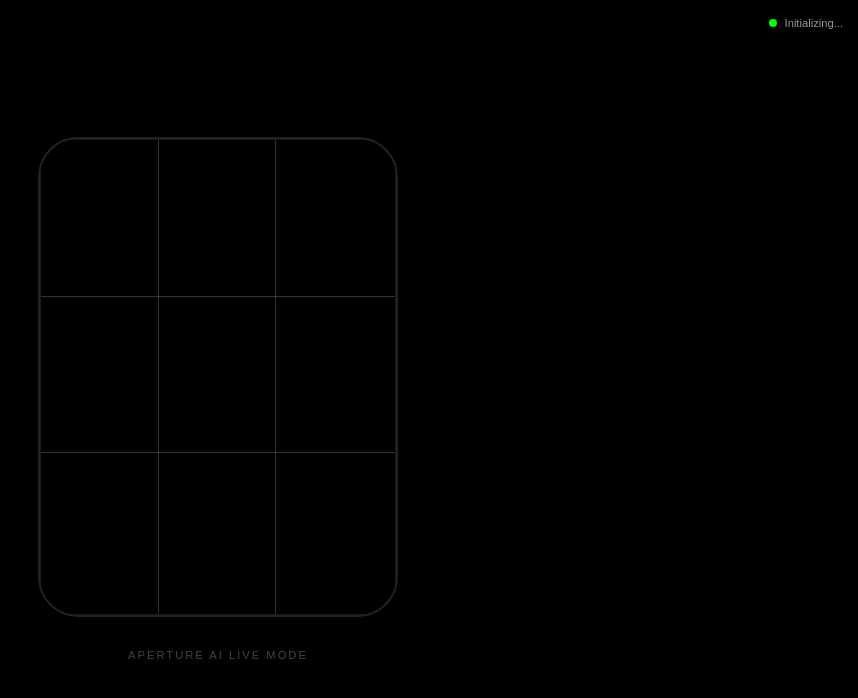
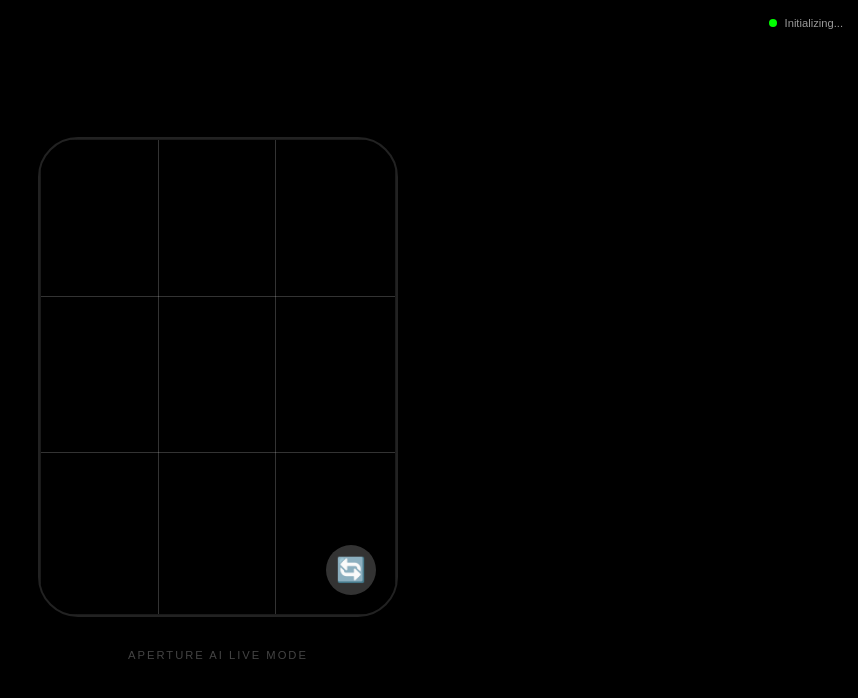
Before and after one commit to arliking13/aperture-ai, a Next.js app: page / in a window 1280 px wide. Shown: the top 698 px of the page, without its empty margins (422-1280 px from the left). Built offline with nearby package versions, Linux system fonts and the light colour scheme; no server answers.

Commit message:
page.tsx update

```diff
--- a/src/app/page.tsx
+++ b/src/app/page.tsx
@@ -1,41 +1,46 @@
 "use client";
-import React, { useRef, useState, useEffect } from 'react';
+import React, { useRef, useState, useEffect, useCallback } from 'react';
 import { analyzeFrame } from './actions';
 
-export default function PhotoCoach() {
+export default function PosingCoach() {
   const videoRef = useRef<HTMLVideoElement>(null);
   const canvasRef = useRef<HTMLCanvasElement>(null);
   const [advice, setAdvice] = useState<string | null>(null);
   const [showToast, setShowToast] = useState(false);
-  const [status, setStatus] = useState("Initializing..."); // Diagnostic status
+  const [status, setStatus] = useState("Initializing...");
+  const [facingMode, setFacingMode] = useState<"user" | "environment">("environment");
 
-  useEffect(() => {
-    async function startCamera() {
+  // 1. Logic to start/switch cameras while cleaning up old tracks
+  const startCamera = useCallback(async () => {
     try {
+      if (videoRef.current?.srcObject) {
+        const tracks = (videoRef.current.srcObject as MediaStream).getTracks();
+        tracks.forEach(track => track.stop());
+      }
+
       const stream = await navigator.mediaDevices.getUserMedia({
-          video: { facingMode: "environment", width: { ideal: 640 }, height: { ideal: 480 } }
+        video: { facingMode: facingMode, width: { ideal: 640 }, height: { ideal: 480 } }
       });
+
       if (videoRef.current) {
         videoRef.current.srcObject = stream;
-          setStatus("Camera Live");
+        setStatus(facingMode === "user" ? "Front Camera" : "Back Camera");
       }
     } catch (err) {
       setStatus("Camera Error: " + (err as Error).message);
     }
-    }
+  }, [facingMode]);
+
+  useEffect(() => {
     startCamera();
 
     const interval = setInterval(async () => {
-      // 1. Check if video is READY and has valid dimensions
       if (videoRef.current && videoRef.current.readyState >= 2) {
         setStatus("Analyzing Frame...");
-
         const canvas = canvasRef.current!;
         const context = canvas.getContext('2d');
         canvas.width = 320;
         canvas.height = 240;
-
-        // 2. Capture and verify frame
         context?.drawImage(videoRef.current, 0, 0, 320, 240);
         const imageData = canvas.toDataURL('image/jpeg', 0.1);
 
@@ -46,8 +51,6 @@ export default function PhotoCoach() {
             setShowToast(true);
             setStatus("Success!");
             setTimeout(() => setShowToast(false), 5000);
-          } else {
-            setStatus("AI returned empty.");
           }
         } catch (e) {
           setStatus("AI Loop Error.");
@@ -56,18 +59,18 @@ export default function PhotoCoach() {
     }, 4000);
 
     return () => clearInterval(interval);
-  }, []);
+  }, [startCamera]);
 
   return (
     <main style={{ background: '#000', height: '100vh', display: 'flex', flexDirection: 'column', alignItems: 'center', justifyContent: 'center' }}>
 
-      {/* 1. STATUS BAR (Diagnostic) */}
+      {/* STATUS BAR (Kept exactly as you liked) */}
       <div style={{ position: 'absolute', top: 15, right: 15, display: 'flex', alignItems: 'center', gap: '8px' }}>
         <div style={{ width: '8px', height: '8px', borderRadius: '50%', background: status.includes("Error") ? 'red' : '#0f0' }} />
         <span style={{ color: '#fff', fontSize: '0.7rem', opacity: 0.6 }}>{status}</span>
       </div>
 
-      {/* 2. NOTIFICATION TOAST */}
+      {/* NOTIFICATION TOAST (Kept exactly as you liked) */}
       {showToast && advice && (
         <div style={{
           position: 'absolute', top: 40, left: '50%', transform: 'translateX(-50%)',
@@ -79,10 +82,34 @@ export default function PhotoCoach() {
         </div>
       )}
 
-      {/* 3. FIXED VIEWFINDER */}
+      {/* FIXED VIEWFINDER (With Flip Button added) */}
       <div style={{ width: '85%', maxWidth: '360px', aspectRatio: '3/4', position: 'relative', borderRadius: '40px', overflow: 'hidden', border: '2px solid #222' }}>
-        <video ref={videoRef} autoPlay playsInline muted style={{ width: '100%', height: '100%', objectFit: 'cover' }} />
+        <video
+          ref={videoRef}
+          autoPlay
+          playsInline
+          muted
+          style={{
+            width: '100%', height: '100%', objectFit: 'cover',
+            transform: facingMode === "user" ? 'scaleX(-1)' : 'none' // Mirror the front camera
+          }}
+        />
         <canvas ref={canvasRef} style={{ display: 'none' }} />
+
+        {/* FLIP CAMERA BUTTON */}
+        <button
+          onClick={() => setFacingMode(prev => prev === "user" ? "environment" : "user")}
+          style={{
+            position: 'absolute', bottom: 20, right: 20, width: '50px', height: '50px',
+            background: 'rgba(255,255,255,0.2)', border: 'none', borderRadius: '50%',
+            display: 'flex', justifyContent: 'center', alignItems: 'center', backdropFilter: 'blur(10px)',
+            cursor: 'pointer', zIndex: 10
+          }}
+        >
+          <span style={{ fontSize: '24px' }}>🔄</span>
+        </button>
+
+        {/* Viewfinder Grid */}
         <div style={{ position: 'absolute', inset: 0, border: '1px solid rgba(255,255,255,0.1)', pointerEvents: 'none' }}>
             <div style={{ position: 'absolute', top: '33%', width: '100%', height: '1px', background: 'rgba(255,255,255,0.2)' }} />
             <div style={{ position: 'absolute', top: '66%', width: '100%', height: '1px', background: 'rgba(255,255,255,0.2)' }} />
```
Lines whose indentation alone changed are shown as unchanged.
